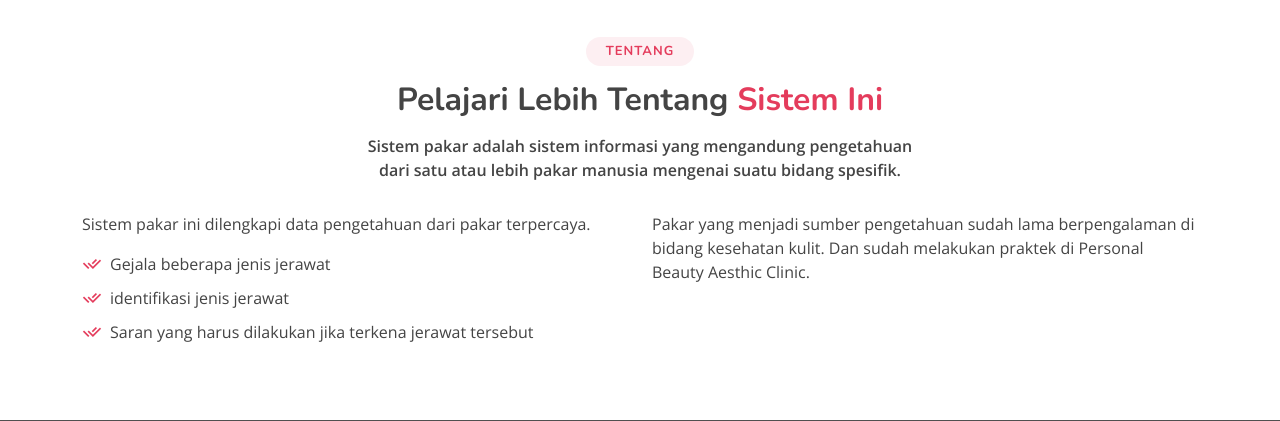
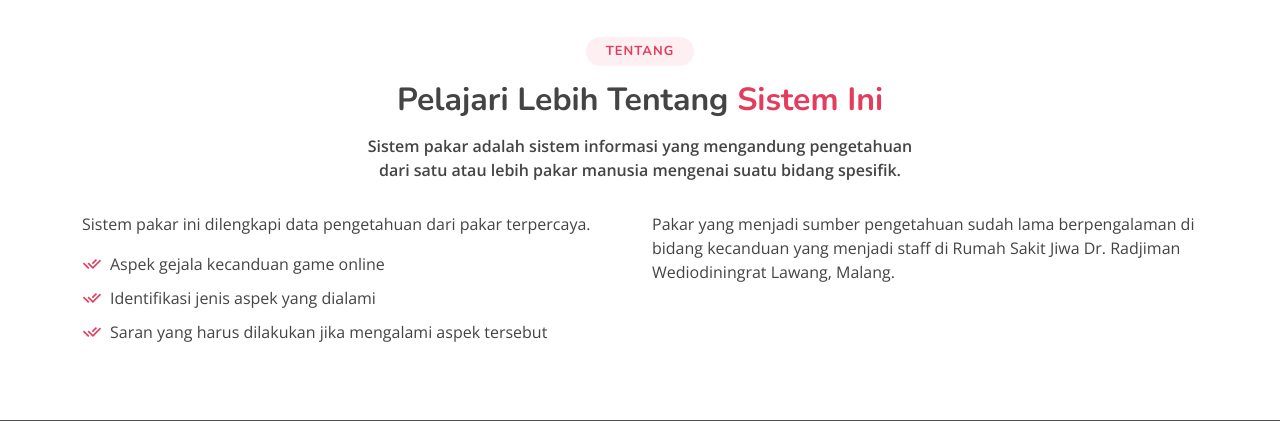
Before and after one commit to nafislestamanta/skripsiOWI, a CodeIgniter app: page /spkbaru/ in a window 1280 px wide. Shown: the part 823-1244 px from the top of the page. Run offline with CodeIgniter, Linux system fonts and the light colour scheme; some libraries are stand-ins or nearby versions; grey boxes are pictures that could not be loaded.

Commit message:
landiing

```diff
--- a/spk-certainty-factor-master/application/config/config.php
+++ b/spk-certainty-factor-master/application/config/config.php
@@ -23,7 +23,7 @@ defined('BASEPATH') or exit('No direct script access allowed');
 | a PHP script and you can easily do that on your own.
 |
 */
-$config['base_url'] = 'http://localhost/skripsiOWI/spk-certainty-factor-master';
+$config['base_url'] = 'http://localhost/spkbaru/skripsiOWI/spk-certainty-factor-master';
 // $config['base_url'] = ((isset($_SERVER['HTTPS']) && $_SERVER['HTTPS'] == "on") ? "https" : "http");
 // $config['base_url'] .= "://" . $_SERVER['HTTP_HOST'];
 // $config['base_url'] .= str_replace(basename($_SERVER['SCRIPT_NAME']), "", $_SERVER['SCRIPT_NAME']);
--- a/spk-certainty-factor-master/application/views/landing/landing_view.php
+++ b/spk-certainty-factor-master/application/views/landing/landing_view.php
@@ -53,15 +53,14 @@
 
                         </ul> -->
                         <ul>
-                            <li><i class="ri-check-double-line"></i> Gejala beberapa jenis jerawat</li>
-                            <li><i class="ri-check-double-line"></i> identifikasi jenis jerawat</li>
-                            <li><i class="ri-check-double-line"></i> Saran yang harus dilakukan jika terkena jerawat tersebut</li>
+                            <li><i class="ri-check-double-line"></i> Aspek gejala kecanduan game online</li>
+                            <li><i class="ri-check-double-line"></i> Identifikasi jenis aspek yang dialami</li>
+                            <li><i class="ri-check-double-line"></i> Saran yang harus dilakukan jika mengalami aspek tersebut</li>
                         </ul>
                     </div>
                     <div class="col-lg-6 pt-4 pt-lg-0">
                         <p>
-                            Pakar yang menjadi sumber pengetahuan sudah lama berpengalaman di bidang kesehatan kulit. Dan sudah melakukan praktek di Personal Beauty Aesthic Clinic.
-                        </p>
+                            Pakar yang menjadi sumber pengetahuan sudah lama berpengalaman di bidang kecanduan yang menjadi staff di Rumah Sakit Jiwa Dr. Radjiman Wediodiningrat Lawang, Malang.
                     </div>
                 </div>
 
@@ -87,7 +86,7 @@
 
                 <div class="section-title">
                     <h2>Info Penyakit</h2>
-                    <h3>Informasi Penyakit Kecanduan <span>Game Online</span></h3>
+                    <h3>Informasi Aspek Penyakit Kecanduan <span>Game Online</span> Pada Pelajar</h3>
                     <p>Informasi yang dibuat untuk melihat macam macam penyakit dari efek kecanduan game online</p>
                 </div>
 
```
